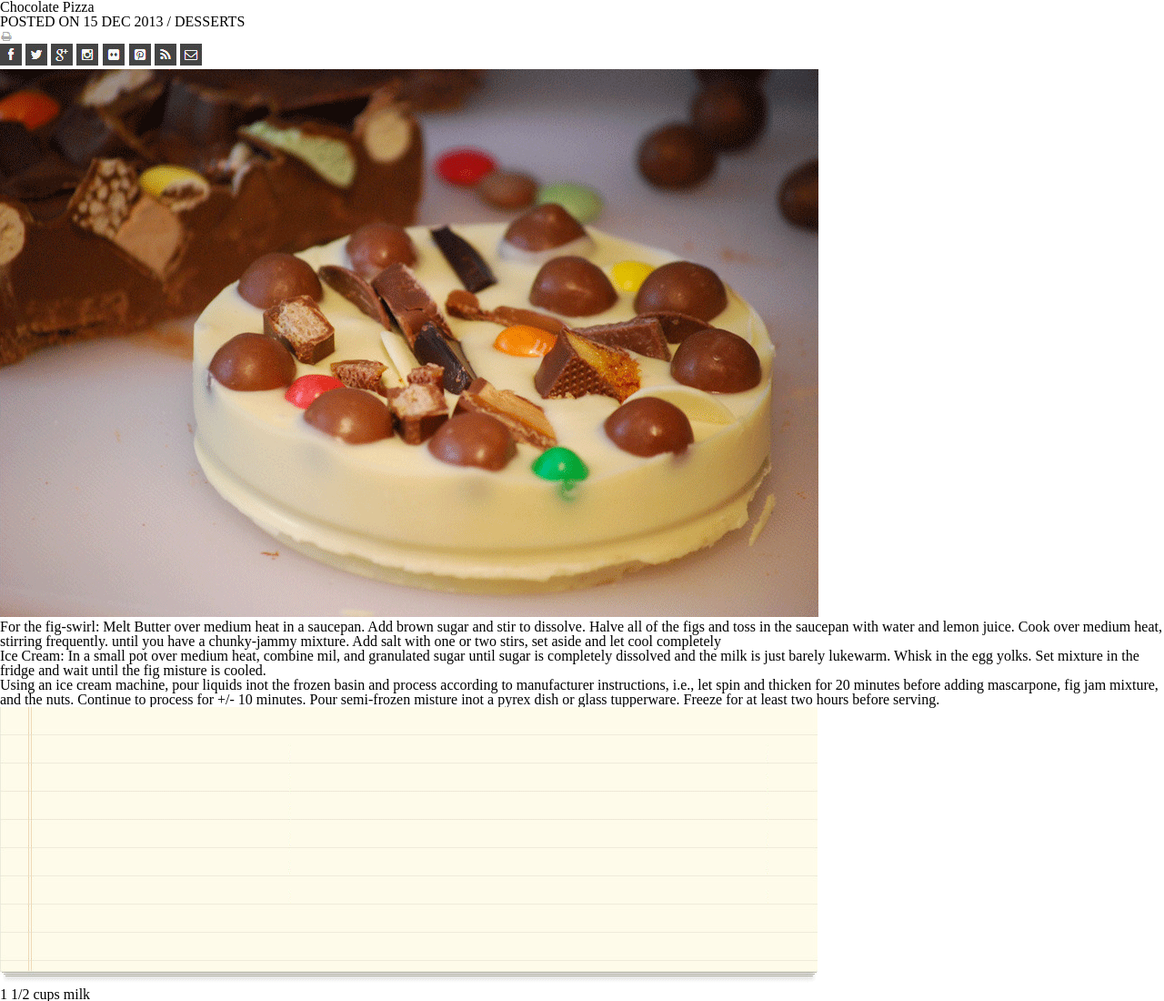
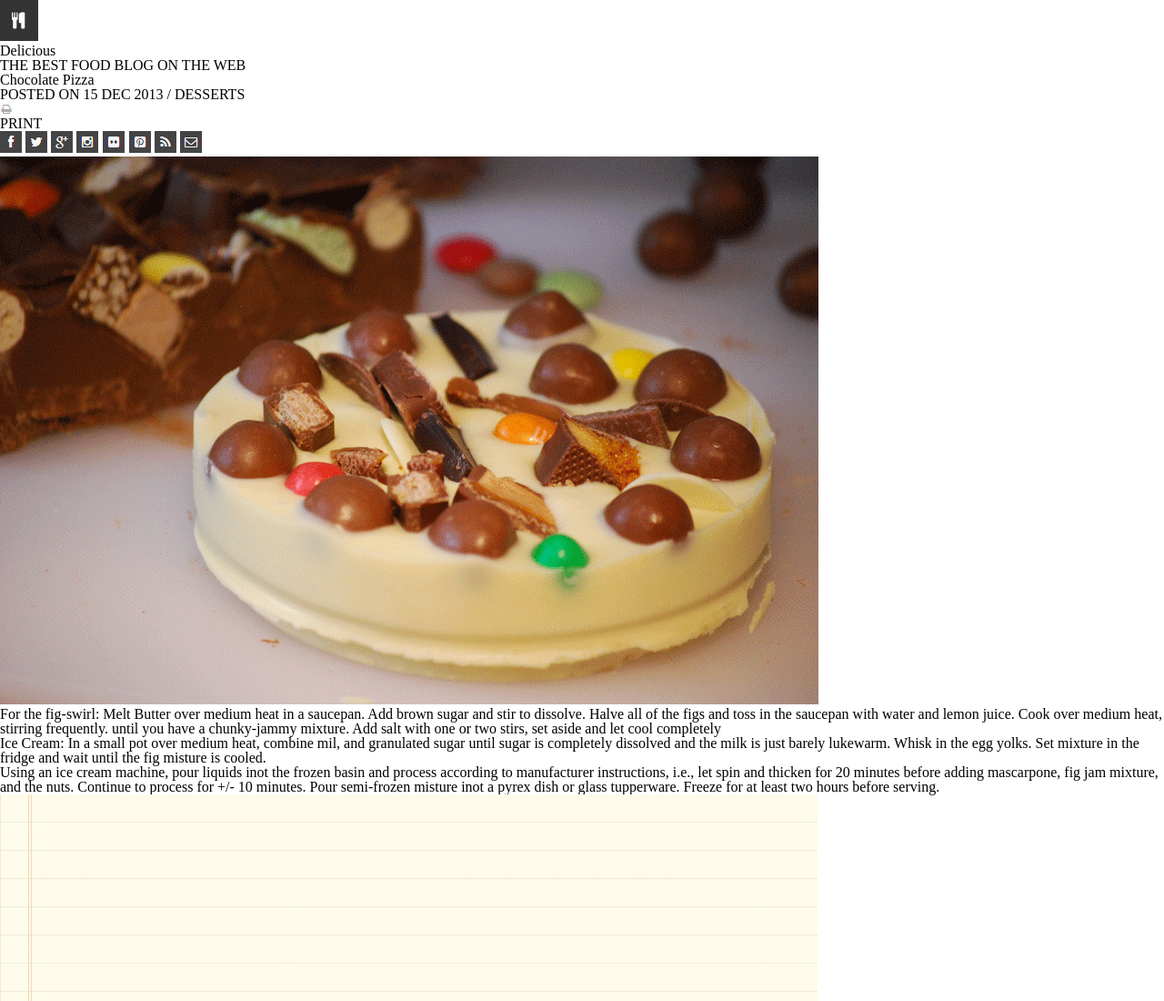
Before and after one commit to AlysonDorfman/chocolate-pizza, a plain HTML site: page index.html in a window 1280 px wide. Shown: the top 1100 px of the page at 91% size. Drawn offline with Linux system fonts and the light colour scheme.

Commit message:
one more add

```diff
--- a/index.html
+++ b/index.html
@@ -8,9 +8,15 @@
   <link rel="stylesheet" href="style.css">
 </head>
 <body>
+  <header>
+    <img src="logo.png" alt="Logo">
+    <h1>Delicious</h1>
+    <h2>THE BEST FOOD BLOG ON THE WEB</h2>
+  </header>
   <h1>Chocolate Pizza</h1>
   <h2>POSTED ON 15 DEC 2013 / DESSERTS</h2>
   <img src="print-icon.png" alt="Print">
+  <p>PRINT</p>
   <!-- Needs print functionality -->
   <div class="social-icons">
     <a href="https://facebook.com" target="_blank"><img src="fb-icon.png" alt="Facebook"></a>
```
